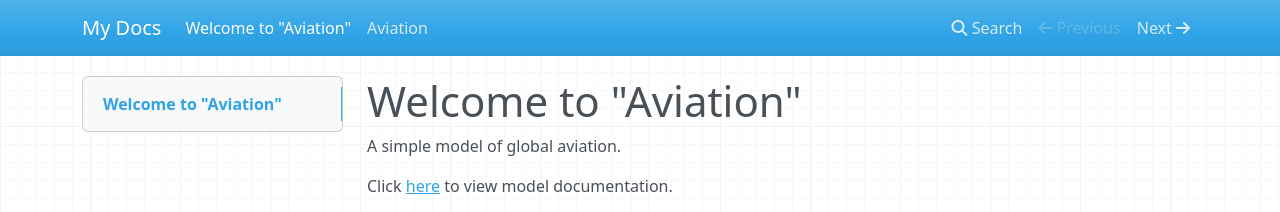
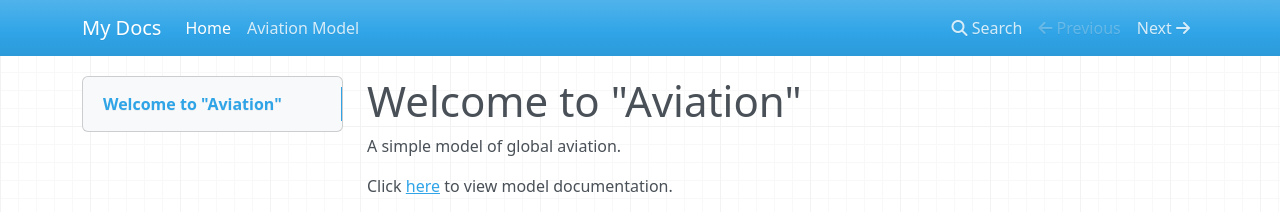
Before and after one commit to brocksam/aviation, an MkDocs documentation site: the page built from docs/index.md, in a window 1280 px wide. Shown: the top 212 px of the page. Built offline with MkDocs 1.6.1, drawn with Linux system fonts in a browser that asks for light colours; nearby versions of some CDN libraries; part of the change alters nothing that is shown.

```diff
--- a/mkdocs.yml
+++ b/mkdocs.yml
@@ -1 +1,5 @@
 site_name: My Docs
+
+nav:
+  - Home: "index.md"
+  - Aviation Model: "aviation.md"
```
